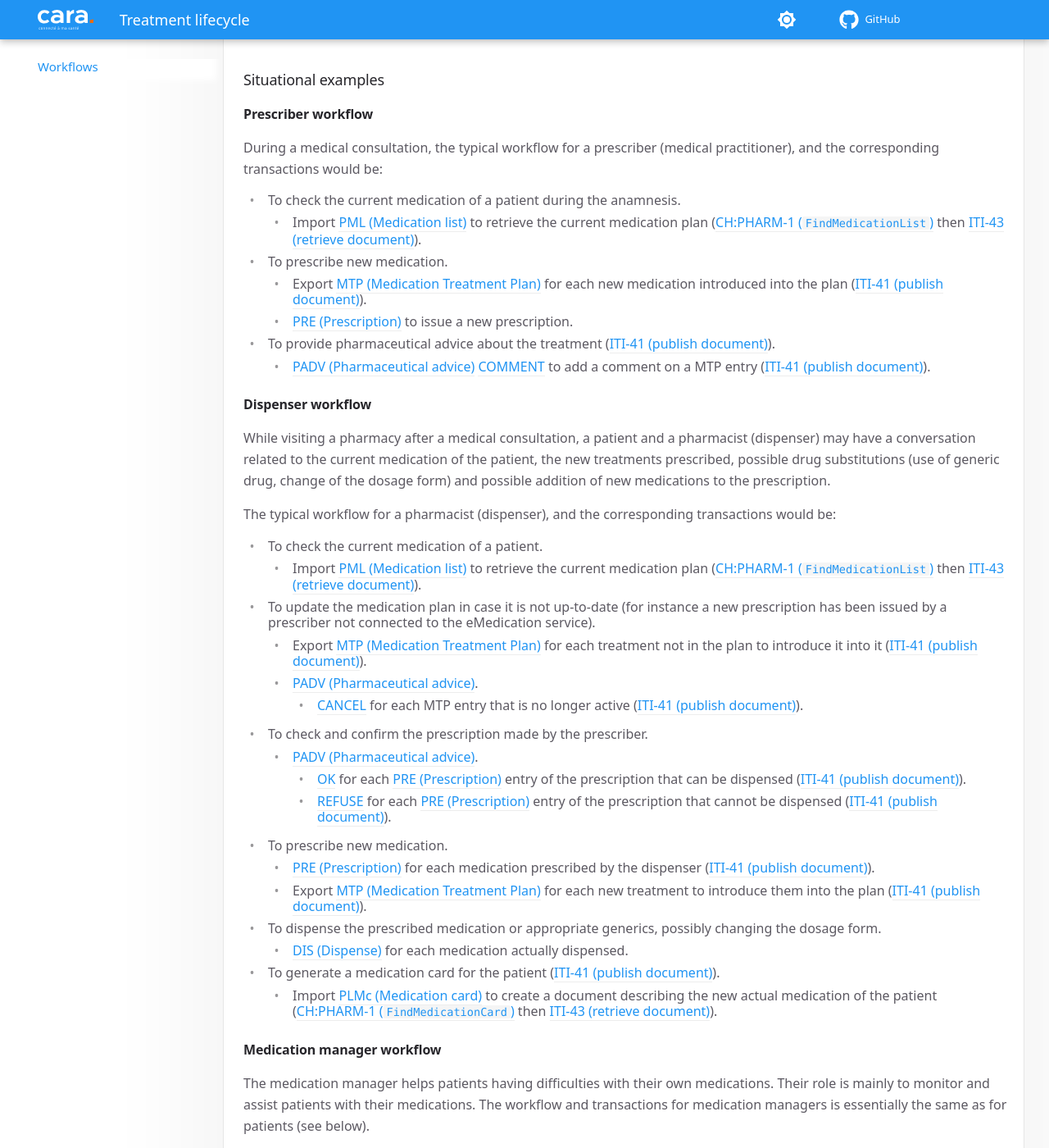
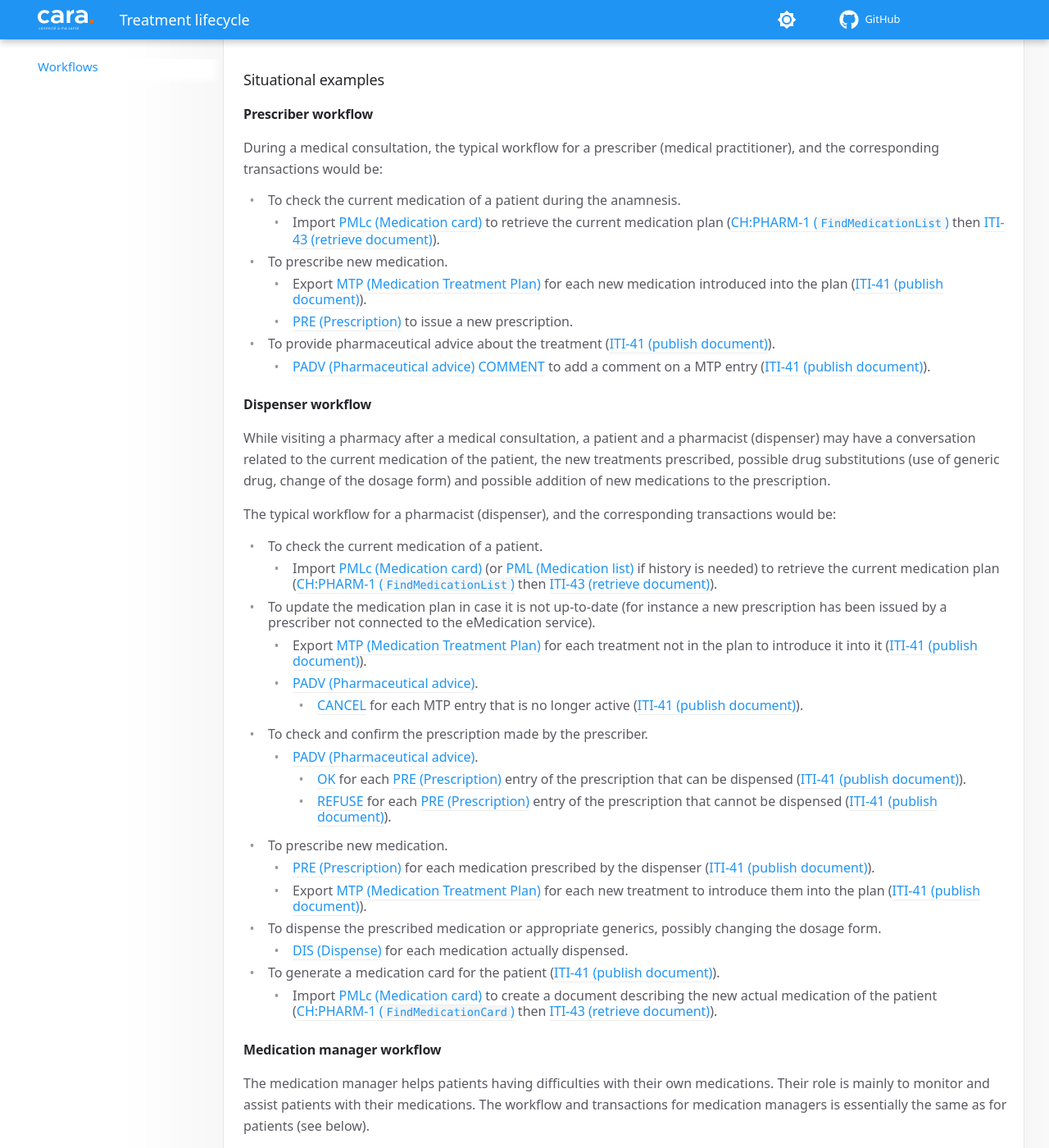
Before and after one commit to CARA-ch/emed-service-guide, an MkDocs documentation site: the page built from docs/workflows/index.md, in a window 1280 px wide and 1400 px high, scrolled down 1777 px. Shown: the whole window at 82% size. Built offline with MkDocs 1.6.1 and Material for MkDocs 9.7.7, drawn with Linux system fonts in a browser that asks for light colours; comment, search, counter and statistics services are not loaded; some of the changed text lies outside the part shown.

Commit message:
fix PML/PMLc confusions

````diff
--- a/docs/workflows/index.md
+++ b/docs/workflows/index.md
@@ -32,7 +32,7 @@ Interacting with the eMedication service essentially comes down to:
 During a medical consultation, the typical workflow for a prescriber (medical practitioner), and the corresponding transactions would be:
 
 * To check the current medication of a patient during the anamnesis.
-    * Import [PML (Medication list)](https://build.fhir.org/ig/CARA-ch/ch-emed-epr/document_pml.html) to retrieve the current medication plan ([CH:PHARM-1 (```FindMedicationList```)](../transactions/chpharm1.md) then [ITI-43 (retrieve document)](../transactions/iti43.md)).
+    * Import [PMLc (Medication card)](https://build.fhir.org/ig/CARA-ch/ch-emed-epr/document_pmlc.html) to retrieve the current medication plan ([CH:PHARM-1 (```FindMedicationList```)](../transactions/chpharm1.md) then [ITI-43 (retrieve document)](../transactions/iti43.md)).
 * To prescribe new medication.
     * Export [MTP (Medication Treatment Plan)](https://build.fhir.org/ig/CARA-ch/ch-emed-epr/document_mtp.html) for each new medication introduced into the plan ([ITI-41 (publish document)](../transactions/iti41.md)).
     * [PRE (Prescription)](https://build.fhir.org/ig/CARA-ch/ch-emed-epr/document_pre.html) to issue a new prescription.
@@ -45,7 +45,7 @@ While visiting a pharmacy after a medical consultation, a patient and a pharmaci
 The typical workflow for a pharmacist (dispenser), and the corresponding transactions would be:
 
 * To check the current medication of a patient.
-    * Import [PML (Medication list)](https://build.fhir.org/ig/CARA-ch/ch-emed-epr/document_pml.html) to retrieve the current medication plan ([CH:PHARM-1 (```FindMedicationList```)](../transactions/chpharm1.md) then [ITI-43 (retrieve document)](../transactions/iti43.md)).
+    * Import [PMLc (Medication card)](https://build.fhir.org/ig/CARA-ch/ch-emed-epr/document_pmlc.html) (or [PML (Medication list)](https://build.fhir.org/ig/CARA-ch/ch-emed-epr/document_pml.html) if history is needed) to retrieve the current medication plan ([CH:PHARM-1 (```FindMedicationList```)](../transactions/chpharm1.md) then [ITI-43 (retrieve document)](../transactions/iti43.md)).
 * To update the medication plan in case it is not up-to-date (for instance a new prescription has been issued by a prescriber not connected to the eMedication service).
     * Export [MTP (Medication Treatment Plan)](https://build.fhir.org/ig/CARA-ch/ch-emed-epr/document_mtp.html) for each treatment not in the plan to introduce it into it ([ITI-41 (publish document)](../transactions/iti41.md)).
     * [PADV (Pharmaceutical advice)](https://build.fhir.org/ig/CARA-ch/ch-emed-epr/document_padv.html).
@@ -60,7 +60,7 @@ The typical workflow for a pharmacist (dispenser), and the corresponding transac
 * To dispense the prescribed medication or appropriate generics, possibly changing the dosage form.
     * [DIS (Dispense)](https://build.fhir.org/ig/CARA-ch/ch-emed-epr/document_dis.html) for each medication actually dispensed.
 * To generate a medication card for the patient ([ITI-41 (publish document)](../transactions/iti41.md)).
-    * Import [PLMc (Medication card)](https://build.fhir.org/ig/CARA-ch/ch-emed-epr/document_pmlc.html) to create a document describing the new actual medication of the patient ([CH:PHARM-1 (```FindMedicationCard```)](../transactions/chpharm1.md) then [ITI-43 (retrieve document)](../transactions/iti43.md)).
+    * Import [PMLc (Medication card)](https://build.fhir.org/ig/CARA-ch/ch-emed-epr/document_pmlc.html) to create a document describing the new actual medication of the patient ([CH:PHARM-1 (```FindMedicationCard```)](../transactions/chpharm1.md) then [ITI-43 (retrieve document)](../transactions/iti43.md)).
 
 #### Medication manager workflow
 The medication manager helps patients having difficulties with their own medications. Their role is mainly to monitor and assist patients with their medications. The workflow and transactions for medication managers is essentially the same as for patients (see below).
@@ -69,7 +69,7 @@ The medication manager helps patients having difficulties with their own medicat
 In addition to checking it, a patient can update its own medication plan, to add comments on the medication, introduce self-medication or indicate that he or she has stopped taking a medication. There is no specific workflow, but the transactions could be:
 
 * To generate a medication card.
-    * Import [PLMc (Medication card)](https://build.fhir.org/ig/CARA-ch/ch-emed-epr/document_pmlc.html) to create a document describing the new actual medication ([CH:PHARM-1 (```FindMedicationCard```)](../transactions/chpharm1.md) then [ITI-43 (retrieve document)](../transactions/iti43.md)).
+    * Import [PMLc (Medication card)](https://build.fhir.org/ig/CARA-ch/ch-emed-epr/document_pmlc.html) to create a document describing the new actual medication ([CH:PHARM-1 (```FindMedicationCard```)](../transactions/chpharm1.md) then [ITI-43 (retrieve document)](../transactions/iti43.md)).
 * To add self-medication treatments.
     * Export [MTP (Medication Treatment Plan)](https://build.fhir.org/ig/CARA-ch/ch-emed-epr/document_mtp.html) for each new self-medication treatment ([ITI-41 (publish document)](../transactions/iti41.md)).
 * To update existing self-medication treatments or add a comment on any treatment.
@@ -102,4 +102,4 @@ At release, the medication plan might be entirely revised: former medication sto
     * [PADV (Pharmaceutical advice)](https://build.fhir.org/ig/CARA-ch/ch-emed-epr/document_padv.html) [CHANGE](https://build.fhir.org/ig/CARA-ch/ch-emed-epr/document_padv.html#padv-change) for each former MTP entry that should be updated ([ITI-41 (publish document)](../transactions/iti41.md)).
     * [PADV (Pharmaceutical advice)](https://build.fhir.org/ig/CARA-ch/ch-emed-epr/document_padv.html) [OK](https://build.fhir.org/ig/CARA-ch/ch-emed-epr/document_padv.html#padv-ok) for each former MTP entry whose treatment was suspended and should be now resumed ([ITI-41 (publish document)](../transactions/iti41.md)).
 * Generating a medication card for the patient.
-    * Import [PLMc (Medication card)](https://build.fhir.org/ig/CARA-ch/ch-emed-epr/document_pmlc.html) to create a document describing the new actual medication of the patient ([CH:PHARM-1 (```FindMedicationList```)](../transactions/chpharm1.md) then [ITI-43 (retrieve document)](../transactions/iti43.md)).
+    * Import [PMLc (Medication card)](https://build.fhir.org/ig/CARA-ch/ch-emed-epr/document_pmlc.html) to create a document describing the new actual medication of the patient ([CH:PHARM-1 (```FindMedicationList```)](../transactions/chpharm1.md) then [ITI-43 (retrieve document)](../transactions/iti43.md)).
````
Also changed, not shown: docs/index.md (+1 -0 lines), docs/assets/workflow-medication.svg.
